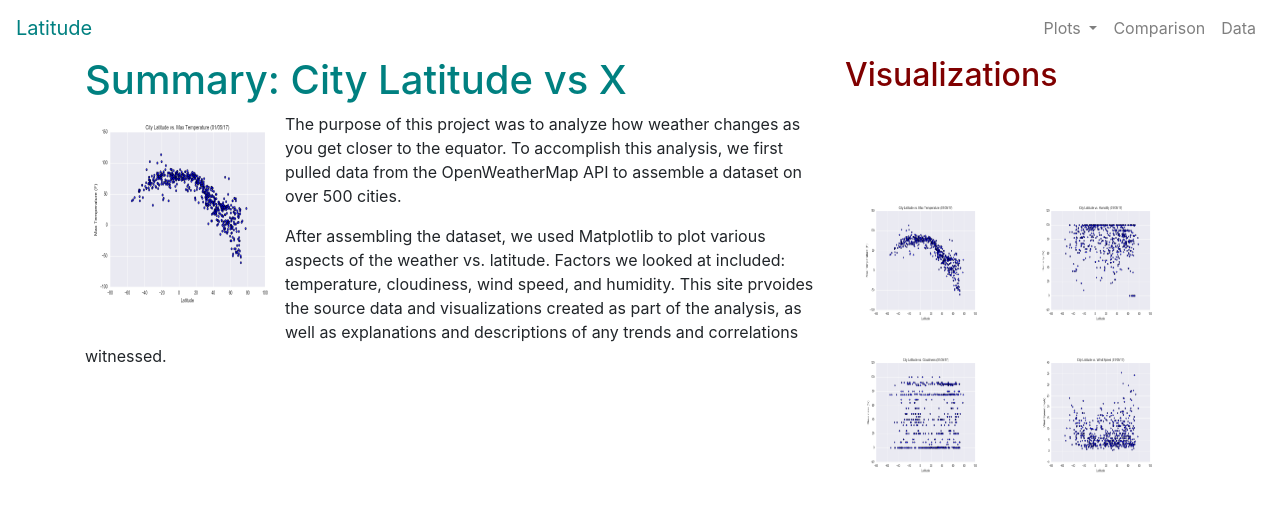
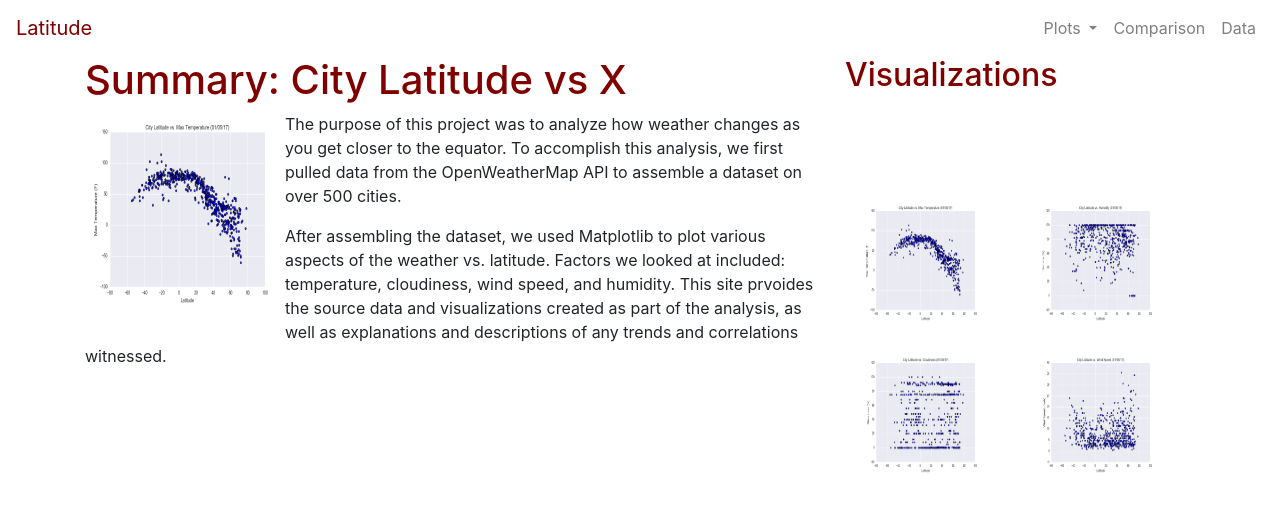
Before and after one commit to Ian916-Koenes/Web-Design-Challenge, a plain HTML site: page WebVisualizations/Index.html in a window 1280 px wide. Drawn offline with nearby package versions, Linux system fonts and the light colour scheme.

Commit message:
updated color

```diff
--- a/WebVisualizations/Index.html
+++ b/WebVisualizations/Index.html
@@ -13,7 +13,7 @@
 <body>
 
     <nav class="navbar navbar-expand-lg navbar-light" style="background-color: white">
-        <a class="navbar-brand" style="color:  teal" href="index.html">Latitude</a>
+        <a class="navbar-brand" style="color:  rgb(128, 0, 0)" href="index.html">Latitude</a>
         <button class="navbar-toggler" type="button" data-toggle="collapse" data-target="#navbarNavDropdown"
             aria-controls="navbarNavDropdown" aria-expanded="false" aria-label="Toggle navigation">
             <span class="navbar-toggler-icon"></span>
@@ -47,7 +47,7 @@
         <div class="row">
             <div class="col-md-8 col-sm-12">
 
-                <h1 style="color:teal;" style="font-size: 14pt;">Summary: City Latitude vs X</h1>
+                <h1 style="color:rgb(128, 0, 0);" style="font-size: 14pt;">Summary: City Latitude vs X</h1>
 
                 <p style="float: left;"> <img src="../Resources/assets\images/Fig1.png" width="200"
                     height="200" border="1px"> </p>
```
